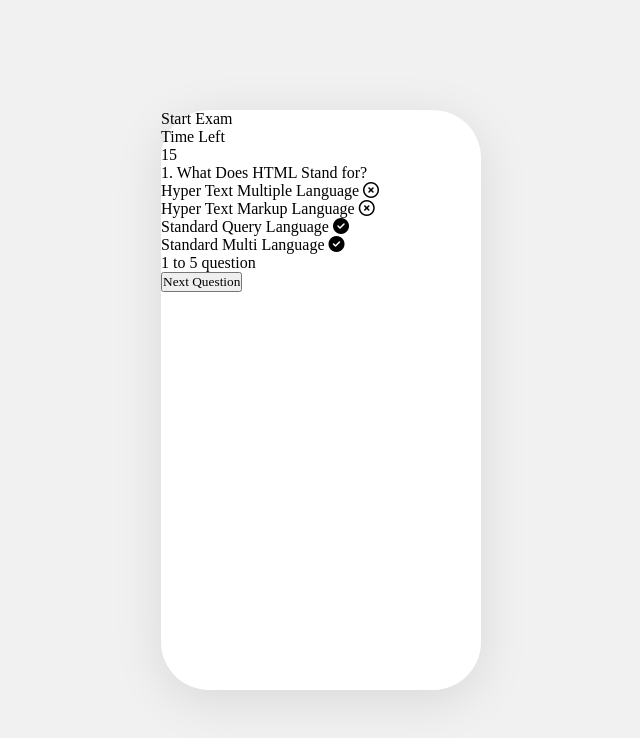
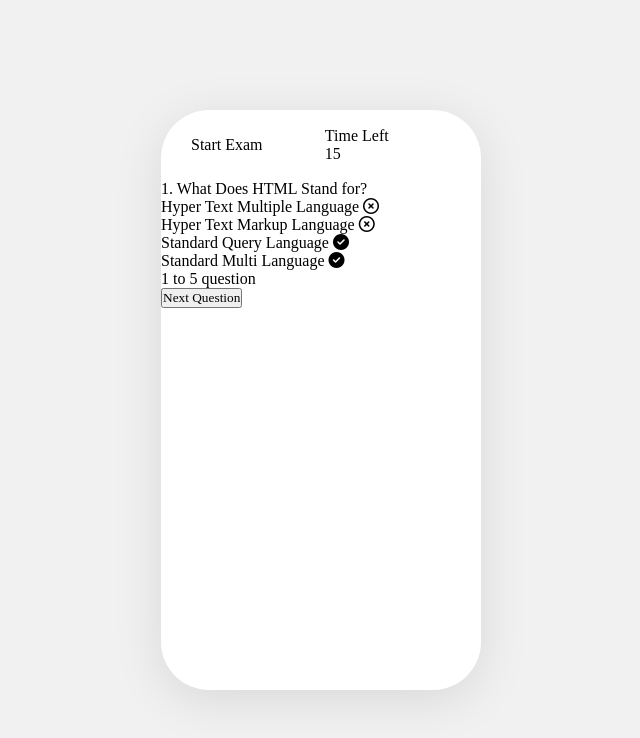
Before and after one commit to omar-faruk14/Quiz_web_aplication_Tutorial_Project, a plain HTML site: page question.html in a window 1280 px wide. Shown: the whole page, without its empty margins (319-959 px from the left). Drawn offline with Linux system fonts and the light colour scheme; a web font is replaced by a local one.

Commit message:
Design Question Header

```diff
--- a/css/style.css
+++ b/css/style.css
@@ -61,3 +61,15 @@
     transform: translate(-50%, -50%);
     border-radius: 48px;
 }
+.QuestionsHeader{
+    position: relative;
+    z-index: 2;
+    height: 70px;
+    padding: 0 30px;
+    border-radius: 45px;
+    display: flex;
+    align-items: center;
+    justify-content: space-between;
+
+
+}
```
Also changed, not shown: question.html (+2 -2 lines).
